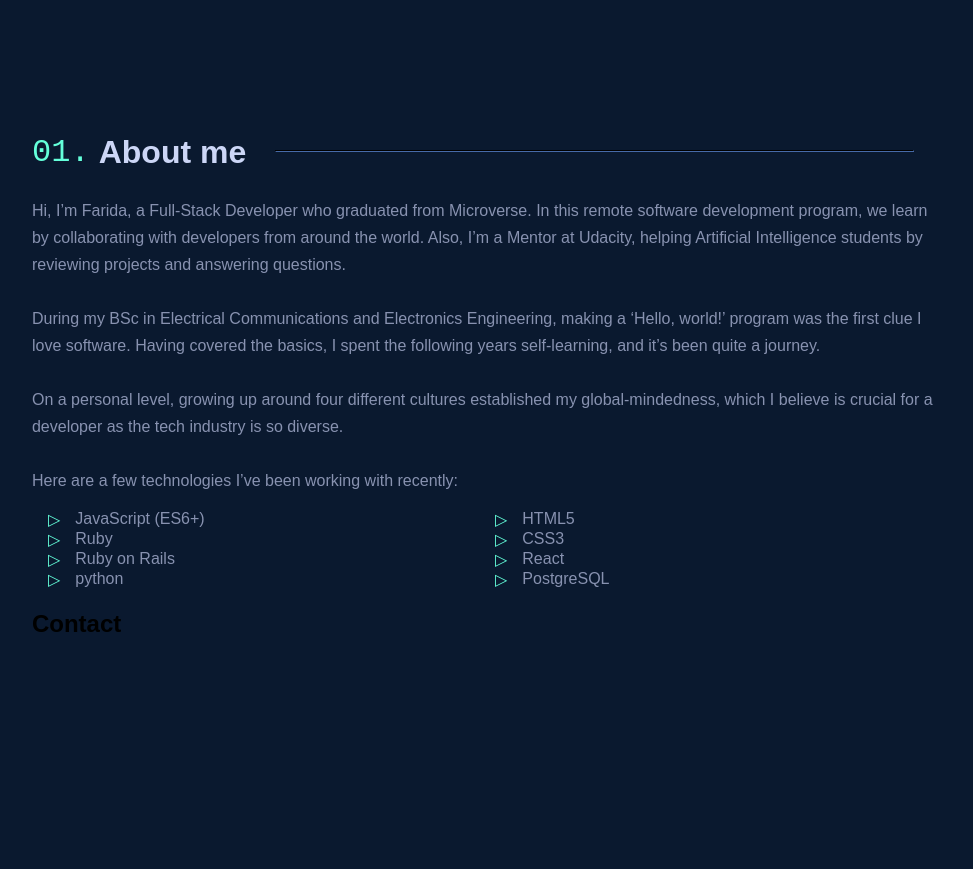
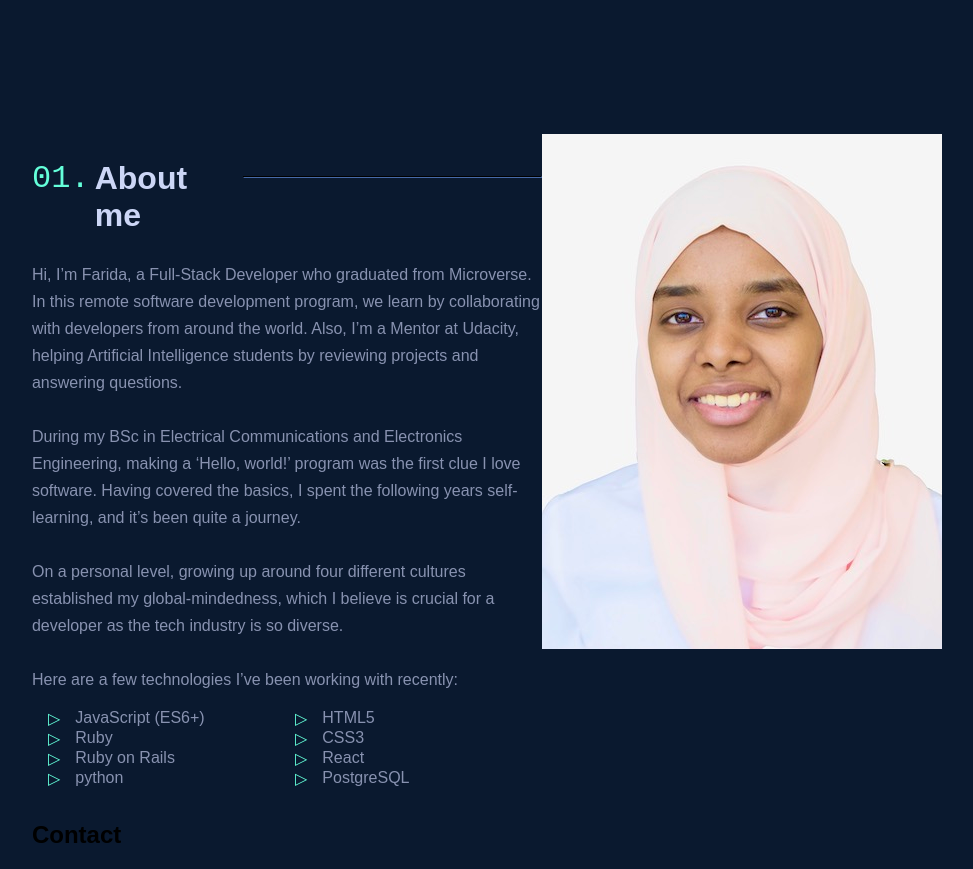
Before and after one commit to Farida-Hamid/Personal-Website, a React (Create React App) app: page / in a window 1280 px wide. Shown: the part 640-1509 px from the top of the page, without its empty margins (153-1126 px from the left). Before the commit the page ends 1298 px from the top, so only its background shows below. Built offline with nearby package versions, Linux system fonts and the light colour scheme.

Commit message:
Add personal photo

```diff
--- a/src/components/About.js
+++ b/src/components/About.js
@@ -1,9 +1,11 @@
 import React from "react";
+import personalPic from "../style/assets/personal-photo.jpg"
 import "../style/about.css"
 
 const About = () => {
   return (
     <div className="about">
+      <div className="left">
         <h2 className="title">
           <div className="robotic">01.</div>
           About me
@@ -31,6 +33,10 @@ const About = () => {
           <li> <div className="robotic">▷</div> PostgreSQL</li>
         </ul>
       </div>
+      <div className="right">
+      <img src={personalPic} alt="Personal picture" />
+      </div>
+    </div>
   )
 }
 
--- a/src/style/about.css
+++ b/src/style/about.css
@@ -12,3 +12,7 @@ li {
   display: flex;
   gap: 15px;
 }
+
+.about{
+  display: flex;
+}
```
Also changed, not shown: src/style/assets/personal-photo.jpg (added). Lines whose indentation alone changed are shown as unchanged.
